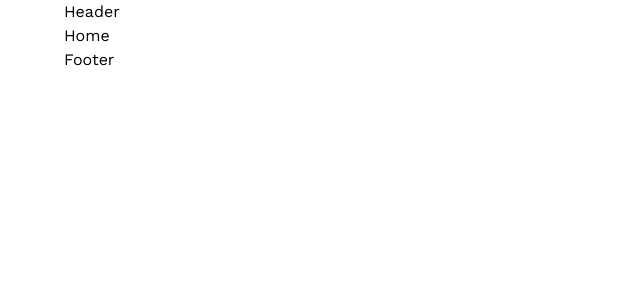
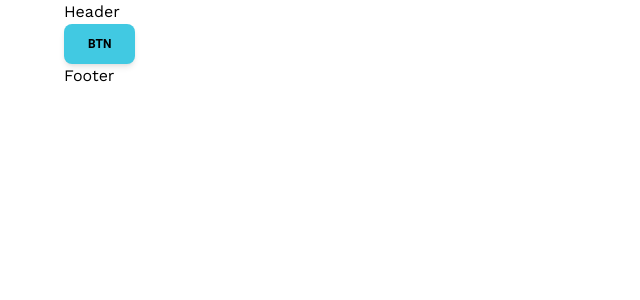
Before and after one commit to roushan-sheik/book-house, a React (Vite) app: page / in a window 1280 px wide. Shown: the top 300 px of the page, without its empty margins (0-640 px from the left). Built offline with nearby package versions, Linux system fonts and the light colour scheme; a web font is replaced by a local one.

Commit message:
button component added

```diff
--- a/package.json
+++ b/package.json
@@ -13,6 +13,7 @@
     "@material-tailwind/react": "^2.1.9",
     "localforage": "^1.10.0",
     "match-sorter": "^6.3.4",
+    "prop-types": "^15.8.1",
     "react": "^18.2.0",
     "react-dom": "^18.2.0",
     "react-router-dom": "^6.22.3",
--- /dev/null
+++ b/src/components/button/Btn.jsx
@@ -0,0 +1,26 @@
+/* eslint-disable no-unused-vars */
+import { Button } from "@material-tailwind/react";
+import PropTypes from "prop-types";
+import React from "react";
+
+const Btn = ({ label, onClick, color, style, variant }) => {
+  return (
+    <Button
+      className={` ${style}`}
+      onClick={onClick}
+      color={color ? color : ""}
+      variant={variant}
+    >
+      {label || "Btn"}
+    </Button>
+  );
+};
+Btn.propTypes = {
+  label: PropTypes.string,
+  onClick: PropTypes.func,
+  color: PropTypes.string,
+  style: PropTypes.string,
+  variant: PropTypes.string,
+};
+
+export default Btn;
--- a/src/pages/home/Home.jsx
+++ b/src/pages/home/Home.jsx
@@ -1,7 +1,16 @@
+/* eslint-disable no-unused-vars */
 import React from "react";
+import Btn from "../../components/button/Btn";
 
 const Home = () => {
-  return <div>Home</div>;
+  function handleClick() {
+    alert("clicked");
+  }
+  return (
+    <div>
+      <Btn onClick={handleClick} style={"bg-[#41C9E2] text-black"} />
+    </div>
+  );
 };
 
 export default Home;
```
Also changed, not shown: 1 other file (tests, documents, lock files or other folders).
